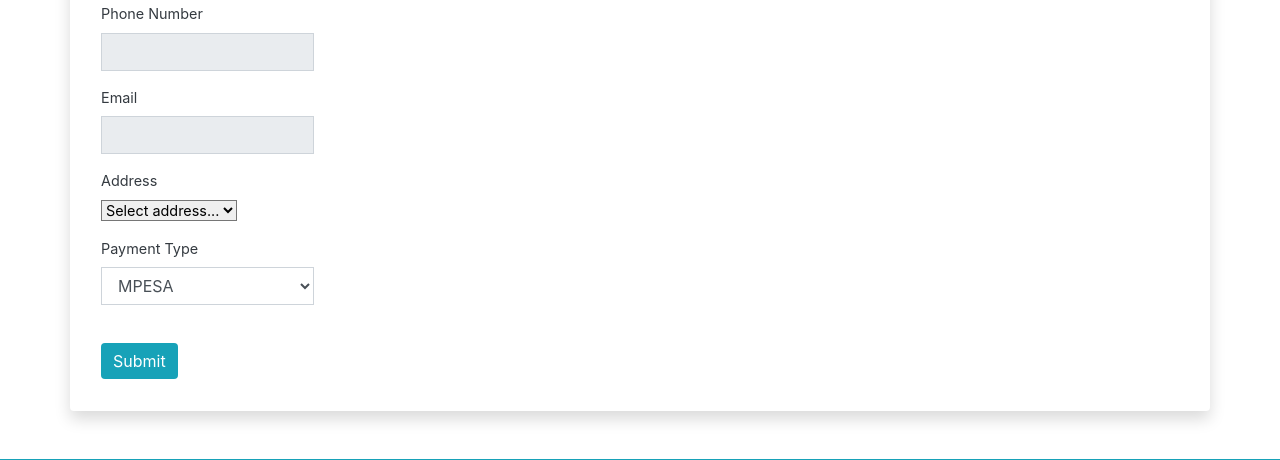
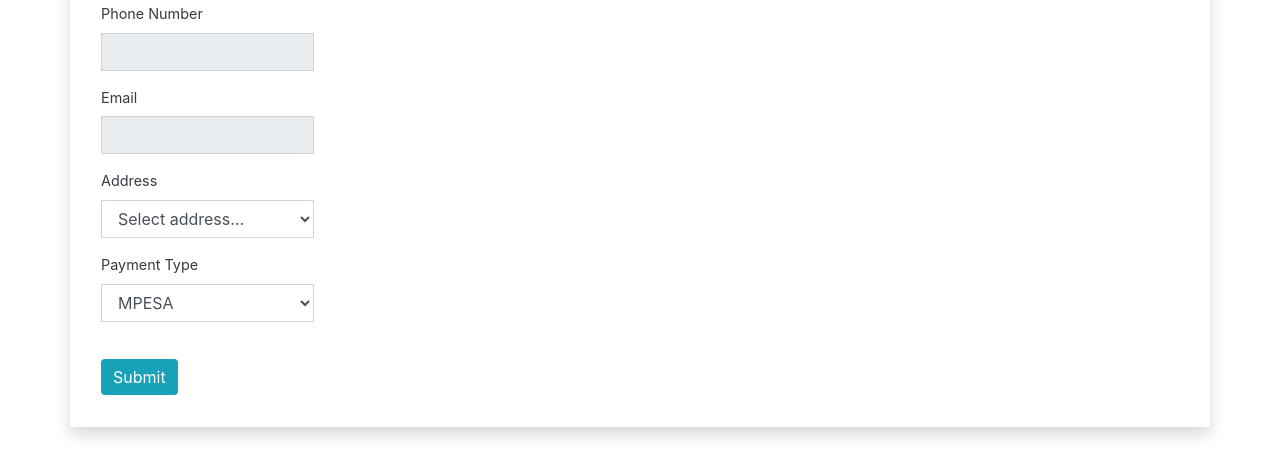
Before and after one commit to Arrotech/Store, a Flask app: template templates/checkout.html in a window 1280 px wide. Shown: the part 314-774 px from the top of the page. Run offline with Flask 2, Linux system fonts and the light colour scheme; the template is opened without the code that fills it: values that come from a table or form of the project are taken from there, others are empty; parts of the project's set-up code (start-up, migrations or seed data) failed here and were passed over; some libraries are stand-ins or nearby versions.

Commit message:
style address dropdown

```diff
--- a/templates/checkout.html
+++ b/templates/checkout.html
@@ -51,7 +51,7 @@
                     <div class="form-group">
                         <label class="col-md-4 control-label" for="product_description">Address</label>
                         <div class="col-md-4">
-                            <select class="form-select" aria-label="Default select example" name="address">
+                            <select class="form-control" aria-label="Default select example" name="address">
                                 <option value="" selected>Select address...</option>
                                 {% for address in addresses %}
                                 <option value="{{address.address}}">{{address.address}}</option>
```
